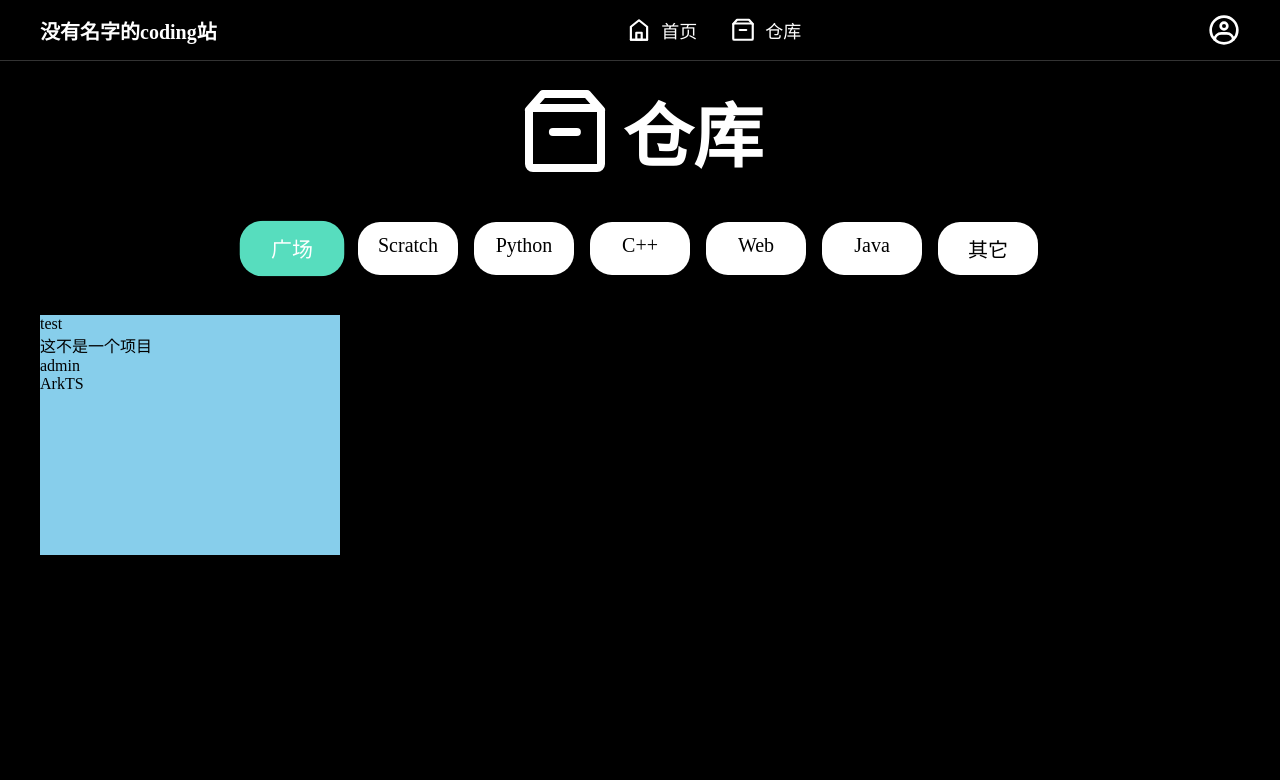
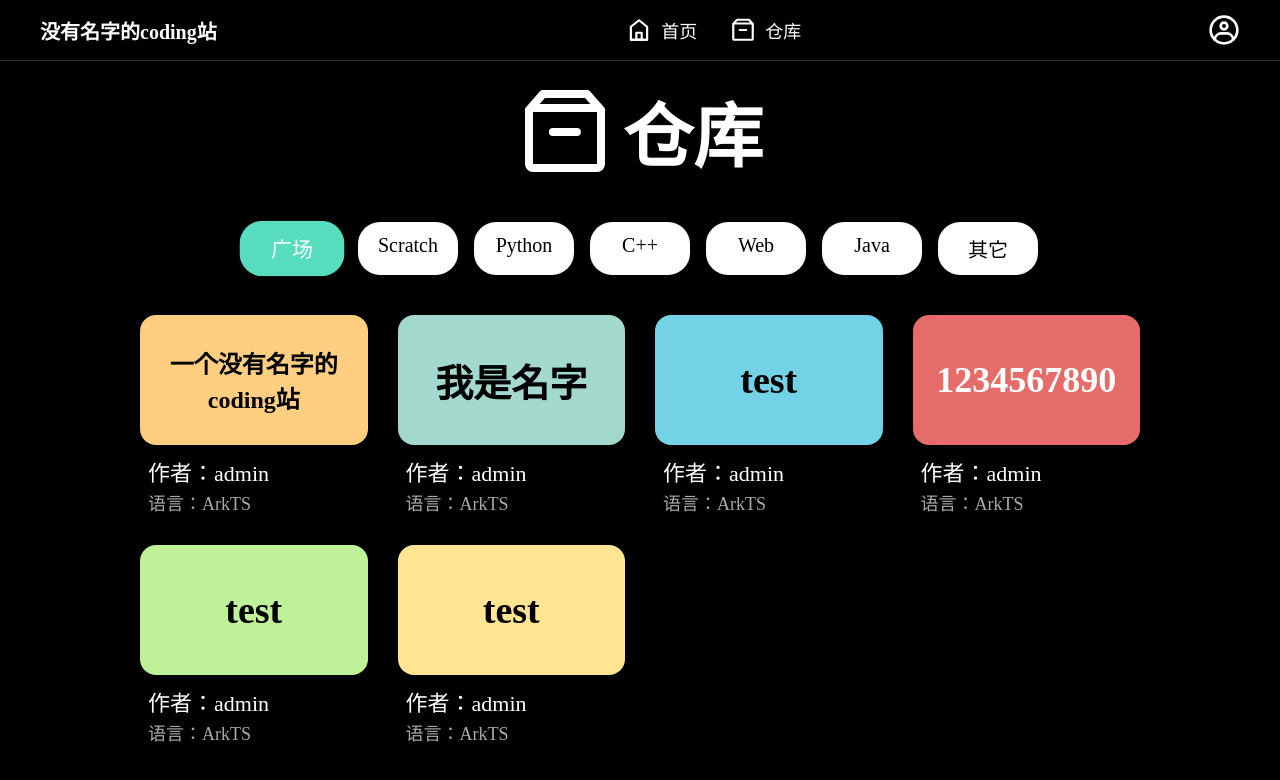
Before and after one commit to liuyukai324/WeCodingSite, a Vue app: page /code in a window 1280 px wide. Shown: the top 780 px of the page. Built offline with nearby package versions, Linux system fonts and the light colour scheme; the HTML template or start-up script is replaced by a standard one.

Commit message:
修改仓库页面

```diff
--- a/src/App.vue
+++ b/src/App.vue
@@ -76,7 +76,7 @@ body {
 }
 
 .container {
-  width: 1200px;
+  max-width: 1200px;
   margin: auto;
 }
 </style>
--- a/src/pages/Code.vue
+++ b/src/pages/Code.vue
@@ -27,43 +27,108 @@
   </div>
   <div class="projects">
     <div class="container">
-      <div class="project" v-for="project in projects">
-        <div class="cover"></div>
-        <div class="content">
-          <div class="name">{{ project.name }}</div>
-          <div class="description">{{ project.description }}</div>
-          <div class="tag">
-            <ul>
-              <li class="author">{{ project.author }}</li>
-              <li class="lang">{{ project.lang }}</li>
-            </ul>
-          </div>
+      <div v-for="project in projects" class="project">
+        <div class="cover" :style="{backgroundColor: project.cover}">
+          <span
+              :style="{
+                color: textColor(project.cover),
+                fontSize: `${textSize(project.name)}px`
+              }"
+					>
+            {{ project.name }}
+          </span>
         </div>
+				<div class="content">
+					<span class="author">作者：{{ project.author }}</span>
+					<span class="lang">语言：{{ project.lang }}</span>
+				</div>
       </div>
     </div>
   </div>
 </template>
 
 <script setup lang="ts">
-import {ref} from "vue"
+import {computed, ref} from "vue"
 
+// 数据
+// #ffce80 #a3d8cc #74d2e7 #bff199 #ffe491 #e66c6a
 let click = ref(1);
+const projects = [
+  {
+    name: "一个没有名字的coding站",
+    cover: "#ffce80",
+    description: "这不是一个项目",
+    author: "admin",
+    lang: "ArkTS"
+  },
+  {
+    name: "我是名字",
+    cover: "#a3d8cc",
+    description: "这不是一个项目",
+    author: "admin",
+    lang: "ArkTS"
+  },
+  {
+    name: "test",
+    cover: "#74d2e7",
+    description: "这不是一个项目",
+    author: "admin",
+    lang: "ArkTS"
+  },
+  {
+    name: "1234567890",
+    cover: "#e66c6a",
+    description: "这不是一个项目",
+    author: "admin",
+    lang: "ArkTS"
+  },
+  {
+    name: "test",
+    cover: "#bff199",
+    description: "这不是一个项目",
+    author: "admin",
+    lang: "ArkTS"
+  },
+  {
+    name: "test",
+    cover: "#ffe491",
+    description: "这不是一个项目",
+    author: "admin",
+    lang: "ArkTS"
+  },
+]
+
+// 方法
 function clicked(n: number) {
   if (click.value === n) {
     return "clicked"
   } else {
-    return
+    return null
   }
 }
 
-const projects = [
-  {
-    name: "test",
-    description: "这不是一个项目",
-    author: "admin",
-    lang: "ArkTS"
+function textColor(color: string) {
+  const hex = color;
+  const r = parseInt(hex.slice(1, 3), 16)
+  const g = parseInt(hex.slice(3, 5), 16)
+  const b = parseInt(hex.slice(5, 7), 16)
+  const luminance = (0.299 * r + 0.587 * g + 0.114 * b) / 255
+  return luminance > 0.65 ? "black" : "white"
+}
+
+function textSize(title: string) {
+  const n = title.length
+  if (n <= 5) {
+		console.log(1)
+    return 38
   }
-]
+  if (n <= 10) {
+		console.log(2)
+    return 36
+  }
+	console.log(3)
+  return 24
+}
 </script>
 
 <style scoped>
@@ -135,12 +200,49 @@ header .container span {
 .projects {
   margin-top: 30px;
 }
-.projects .project {
-  width: 300px;
-  height: 240px;
-  background-color: skyblue;
+
+.projects .container {
+  display: grid;
+  max-width: 1000px;
+  grid-template-columns: 1fr 1fr 1fr 1fr;
+  gap: 30px;
 }
+
 .projects .project .cover {
-  background-image: linear-gradient(40deg, #2ecc71, #57DDBE, #3498db);
+	border-radius: 16px;
+  display: flex;
+  height: 130px;
+  align-items: center;
+  justify-content: center;
+	cursor: pointer;
+	transition: all 0.2s ease;
 }
+
+.projects .project .cover span {
+  font-weight: 600;
+  text-align: center;
+	cursor: pointer;
+}
+
+.projects .project .cover:hover {
+	transform: scale(1.05);
+}
+.projects .project .content {
+	padding: 0 8px;
+	color: white;
+	margin-right: 10px;
+	margin-top: 10px;
+	cursor: pointer;
+}
+.projects .project .content .author {
+	display: block;
+	font-size: 22px;
+	font-weight: 500;
+	margin-bottom: 2px;
+}
+.projects .project .content .lang {
+	font-size: 18px;
+	color: #aaa;
+}
+
 </style>
```
